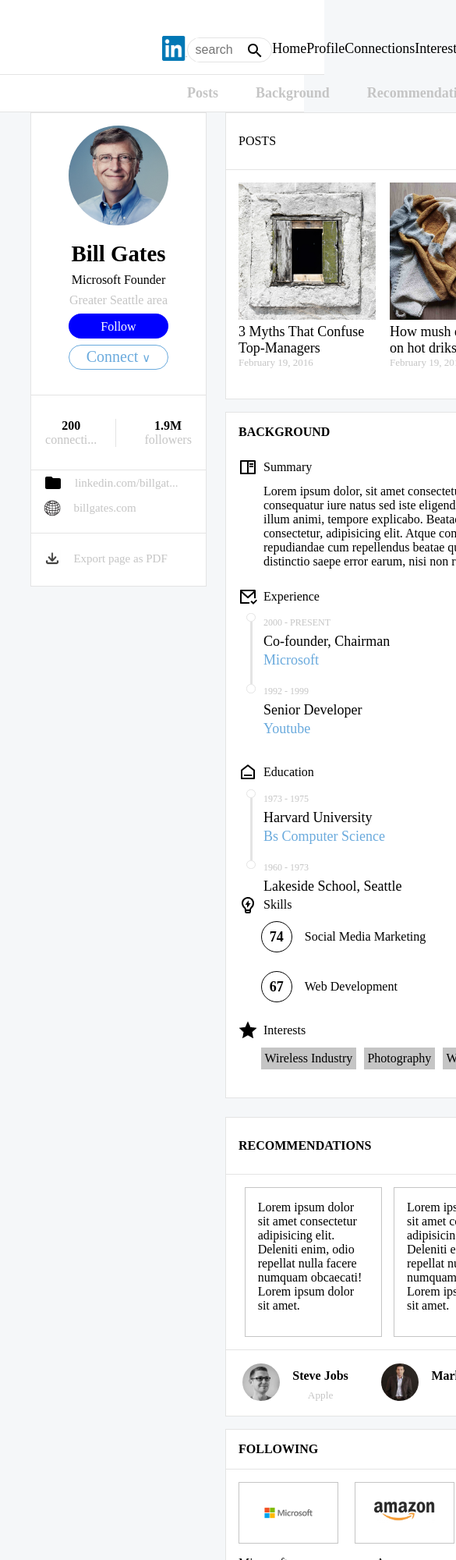
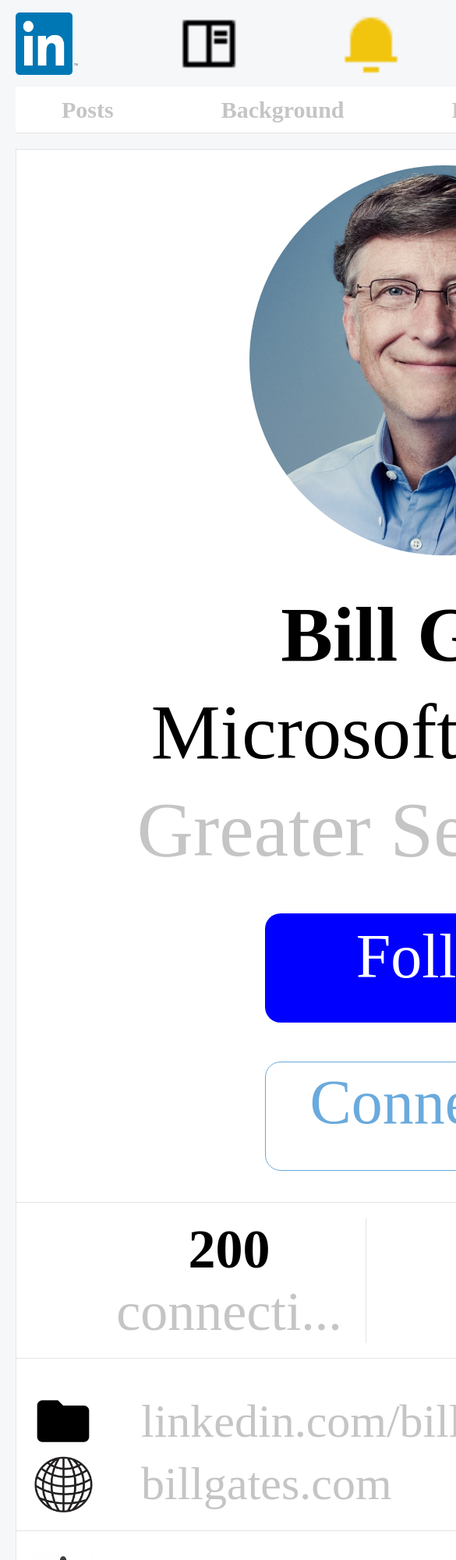
Before and after one commit to Intelligence247/loop2step10, a plain HTML site: page index.html in a window 390 px wide. Shown: the top 2000 px of the page at 78% size, 585 px wide, since content can reach past the window. Drawn offline with Linux system fonts and the light colour scheme.

Commit message:
fix:responsivenessgit add .

```diff
--- a/index.html
+++ b/index.html
@@ -27,13 +27,22 @@
             <p class="red">Try Premium</p>
             <div class="file">
                 <img src="./media/house.svg" alt="">
-                <img src="./media/mail.png" alt="">
-                <img src="./media/folder.svg" alt="">
+                <img src="./media/bel-yellow.png" alt="">
+                <img src="./media/c-purple.png" alt="">
             </div>
             <div class="avatar1"><img src="./media/avatar.jpg" alt=""></div>
 
         </div>
     </header>
+    <div class="mobile-nav">
+        <img src="./media/logo.png" alt="">
+        <img download src="./media/book.png" alt="">
+        <img src="./media/bel-yellow.png" alt="">
+        <img src="./media/c-purple.png" alt="">
+        <img src="./media/bulb.png" alt="">
+        <p>...</p>
+
+    </div>
     <header2 class="header2">
         <p>Posts</p>
         <p>Background</p>
@@ -241,6 +250,7 @@
                 </div>
             </aside>
 
+
             <aside class="asidecenterthird">
                 <header class="asidecenterheader">
                     <h1>RECOMMENDATIONS</h1>
@@ -262,7 +272,7 @@
                 <div class="smj">
                     <div class="steve">
                         <img src="./media/avatar.jpg" alt="">
-                        <div class="stevetext">
+                        <div class="stevetext xx3">
                             <p>Steve Jobs</p>
                             <p>Apple</p>
                         </div>
@@ -271,14 +281,14 @@
 
                     <div class="steve">
                         <img src="./media/avatar2.jpg" alt="">
-                        <div class="stevetext">
+                        <div class="stevetext xx3">
                             <p>Mark Zuckerberg</p>
                             <p>Facebook</p>
                         </div>
                     </div>
 
 
-                    <div class="steve">
+                    <div class="steve xx3">
                         <img src="./media/avatar3.jpg" alt="">
                         <div class="stevetext">
                             <p>Jeffrey Bezos</p>
@@ -330,7 +340,7 @@
             <p class="more">PEOPLE ALSO VIEWED</p>
 
             <div class="sjs">
-                <div class="steve">
+                <div class="steve xx2">
                     <img src="./media/avatar.jpg" alt="">
                     <div class="stevetext">
                         <p>Serey Brin</p>
@@ -339,7 +349,7 @@
                 </div>
 
 
-                <div class="steve">
+                <div class="steve xx2">
                     <img src="./media/avatar2.jpg" alt="">
                     <div class="stevetext">
                         <p>Jeffrey Bezos</p>
@@ -348,7 +358,7 @@
                 </div>
 
 
-                <div class="steve">
+                <div class="steve xx2">
                     <img src="./media/avatar3.jpg" alt="">
                     <div class="stevetext">
                         <p>Steve Jobs</p>
--- a/style.css
+++ b/style.css
@@ -98,7 +98,7 @@
 .overallheader p:hover {
     cursor: pointer;
     margin-bottom: 0.4rem;
-    transition: all 0.3s linear;
+    transition: all 0.2s linear;
 }
 
 .header2 {
@@ -118,6 +118,7 @@
     display: flex;
     align-items: center;
     height: 3rem;
+    padding: 0rem 1rem;
 }
 
 .header2 p:hover {
@@ -294,7 +295,7 @@
 
 .section1 p:nth-child(3) {
     color: #c5c5c5;
-    font-size: small;
+    font-size: 10px;
 }
 
 
@@ -627,19 +628,351 @@
     text-align: center;
 }
 
+.mobile-nav {
+    display: none;
+}
 
-/* @media (max-width:640px) {
-    :root{
-        font-size: 10px;
+@media (max-width:640px) {
+    :root {
+        font-size: 20px;
     }
+
     aside.overallaside {
         display: flex;
         margin-top: 2rem;
         gap: 2rem;
-        width: 80%;
+        width: 100%;
         flex-direction: column;
+        margin-right: 0;
+        margin-left: 0;
         margin: auto;
 
 
     }
-}*/
+
+    .header1 {
+        display: none;
+        margin: none;
+        padding: none;
+    }
+
+    .mobile-nav {
+        display: block;
+        display: flex;
+        align-items: center;
+        justify-content: space-between;
+        width: 57rem;
+        padding: 0;
+        margin: 0;
+        padding: 0.5rem 1rem;
+    }
+
+    .header2 {
+        padding-left: 1rem;
+        /* gap: 4rem; */
+        justify-content: space-around;
+        font-size: 1.5rem;
+        margin-bottom: 1rem;
+        background-color: white;
+        width: 55rem;
+        margin-left: 1rem;
+    }
+
+    .mobile-nav img {
+        width: 4rem;
+        height: 4rem;
+    }
+
+    .mobile-nav p {
+        font-size: 4rem;
+        font-weight: 900;
+    }
+
+    aside.asideleft,
+    .asidecenter,
+    .asidecentersecond,
+    .asidecenterthird,
+    .asidecenterfourth,
+    .asideright,
+    footer#footer {
+        width: 55rem;
+        height: auto;
+        margin-left: 1rem;
+        font-size: 2rem;
+        padding-bottom: 2rem;
+    }
+
+    .billgate img {
+        width: 25rem;
+        height: 25rem;
+
+    }
+
+    .billgate {
+        font-size: 5rem;
+    }
+
+    .billtext h2 {
+        font-size: 5rem;
+    }
+
+    .follow,
+    .connect,
+    .connect span {
+        height: 7rem;
+        width: 23rem;
+        font-size: 4rem;
+        margin-top: 2rem;
+
+    }
+
+    .followers {
+        margin: 2rem 0rem;
+        font-size: 3.5rem;
+        height: 8rem;
+        padding-bottom: 2rem;
+
+    }
+
+    .cursor img {
+        width: 4rem;
+        height: 4rem;
+        margin-right: 2rem;
+
+    }
+
+    .cursor span {
+        font-size: 3rem;
+    }
+
+
+
+    .asidecenter img {
+        width: 15rem;
+        height: 15rem;
+        margin-right: 2rem;
+
+    }
+
+    .section123 {
+        gap: 2rem;
+
+    }
+
+    .section1 {
+        width: max-content;
+    }
+
+    .asidecenter {
+        margin-left: 2rem;
+    }
+
+    .section1 p:nth-child(2) {
+        font-size: 2rem;
+    }
+
+    .section1 p:nth-child(3) {
+        font-size: xx-large;
+    }
+
+    .lore {
+        font-size: 2.8rem;
+    }
+
+    .asidecentersecond h1 {
+        font-size: 4rem;
+    }
+
+    .sum p:nth-child(2) {
+        font-size: 3.2rem;
+
+    }
+
+    .sum img {
+        width: 4rem;
+        height: 4rem;
+    }
+
+    body {
+        overflow-x: hidden;
+    }
+
+    .present1 p {
+        font-size: 2rem;
+    }
+
+    .present1 p:first-child,
+    .present1 p:nth-child(2),
+    .present1 p:nth-child(3) {
+        font-size: 2.2rem;
+    }
+
+    .micro img {
+        width: 15rem;
+    }
+
+    .present12 {
+
+        gap: 5rem;
+        line-height: 3rem;
+    }
+
+    .circle1,
+    .circle2 {
+        width: 1.2rem;
+        height: 1.2rem;
+        border: 1px solid #e4e4e4;
+        border-radius: 50%;
+
+    }
+
+    .line {
+        height: 8rem;
+        width: 5px;
+
+
+    }
+
+    .bothline {
+        width: 4.5rem;
+    }
+
+    .lessthan {
+        gap: 1rem;
+
+    }
+
+    .less {
+        width: 5rem;
+        height: 5rem;
+        border: 2px solid black;
+        font-size: xx-large;
+
+    }
+
+    .plus,
+    .socialright img {
+        height: 5rem;
+        width: 5rem;
+        font-size: xx-large;
+    }
+
+    .lorem1 {
+        width: 19rem;
+        height: 26rem;
+        border: 1px solid #c5c5c5;
+        padding: 1rem;
+    }
+
+    .steve img {
+        width: 5rem;
+        height: 5rem;
+    }
+
+    .stevetext p:first-child {
+        font-size: 1.8rem;
+    }
+
+    .stevetext p:nth-child(2) {
+        font-size: 1.5rem;
+    }
+
+    .stevetext {
+        display: flex;
+        flex-direction: column;
+        padding-right: 0.5rem;
+        align-items: flex-start;
+        width: max-content;
+    }
+
+    .steve {
+        display: flex;
+        align-items: center;
+        justify-content: space-between;
+    }
+
+    .amazon img {
+        width: 13rem;
+
+    }
+
+    .microsoft {
+        display: flex;
+        margin: 2rem 1rem;
+        cursor: pointer;
+        align-items: center;
+        justify-content: baseline;
+    }
+
+    .plus2 {
+        width: 2rem;
+        height: 2rem;
+        border-radius: 50%;
+        border: 2px solid black;
+        margin-right: 0rem;
+        display: flex;
+        justify-content: center;
+        align-items: center;
+        color: black;
+        font-size: 1.8rem;
+    }
+
+    .blue p {
+        display: flex;
+        justify-content: center;
+        align-items: center;
+        gap: 0.5rem;
+    }
+
+    .see {
+        width: max-content;
+        height: max-content;
+        font-size: 3rem;
+        padding: 1rem 2rem;
+        border-radius: 50px;
+    }
+
+    .more {
+        font-size: larger;
+    }
+
+    .xx2 {
+        justify-content: flex-start;
+        gap: 2rem;
+    }
+
+    .xx2 img {
+        width: 7rem;
+        height: 7rem;
+    }
+
+    .steveimg img {
+        width: 23rem;
+        height: 23rem;
+    }
+
+    .steveimg span {
+        font-size: 4rem;
+    }
+
+    .steveimg {
+        display: flex;
+        justify-content: flex-start;
+    }
+
+    .stevetext p:first-child {
+        font-size: 4rem;
+    }
+
+    .stevetext p:nth-child(2) {
+        font-size: 3rem;
+    }
+
+    .xx3 p:first-child {
+        font-size: 2rem;
+    }
+
+    .xx3 p:nth-child(2) {
+        font-size: 2.5rem;
+    }
+}
```
Also changed, not shown: media/bel-yellow.png (added), media/c-purple.png (added), media/c-white.png (added).
